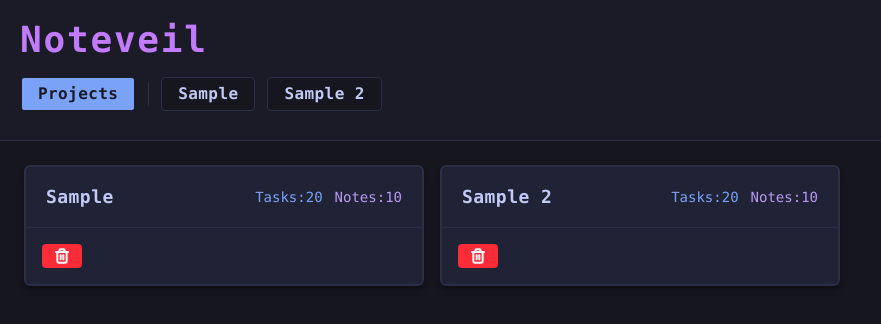
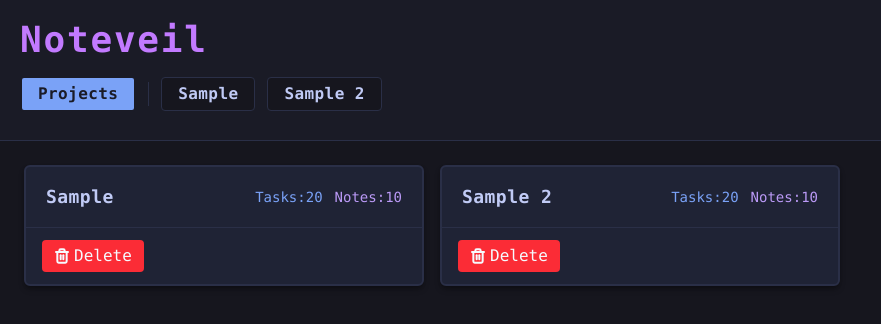
Before and after one commit to HShrigma/noteveil, a React (Vite) app in the folder frontend/: page / in a window 1280 px wide. Shown: the top 324 px of the page, without its empty margins (0-881 px from the left). Built offline with nearby package versions, Linux system fonts and the light colour scheme.

Commit message:
refactor(project): move singular project logic to own Project component

```diff
--- /dev/null
+++ b/frontend/src/components/projects/Project.tsx
@@ -0,0 +1,65 @@
+import { ProjectData } from "../../utils/registries";
+import ConfirmDeleteButton from "../shared/ConfirmDeleteButton";
+
+export interface ProjectProps {
+    project: ProjectData;
+    onProjectChange: (id: number) => void;
+    onProjectDelete: (id: number) => void;
+}
+
+export const Project = ({ project, onProjectChange, onProjectDelete }: ProjectProps) => {
+    return (
+        <div
+            key={project.id}
+            onClick={() => onProjectChange(project.id)}
+            className={`
+                group cursor-pointer
+                rounded-md border-2 border-[#2a2f47]
+                bg-[#1f2335] font-mono
+                shadow-md shadow-black/30
+                transition-all duration-200
+                hover:bg-[#24283b]
+                hover:shadow-[0_0_18px_rgba(122,162,247,0.25)]
+                hover:-translate-y-1
+                active:translate-y-0`}>
+            {/* Top row */}
+            <div className="flex items-center justify-between px-5 py-4">
+                <h2 className="text-lg font-bold tracking-wide text-[#c0caf5]">
+                    {project.title}
+                </h2>
+
+                <div className="flex gap-3 text-sm">
+                    <span className="text-[#7aa2f7]">
+                        Tasks:{project.taskCount}
+                    </span>
+                    <span className="text-[#bb9af7]">
+                        Notes:{project.noteCount}
+                    </span>
+                </div>
+            </div>
+
+            {/* Divider */}
+            <div className="h-px bg-[#2a2f47]" />
+
+            {/* Actions */}
+            <div className="flex items-center justify-between px-4 py-3">
+                <div onClick={(e) => e.stopPropagation()}>
+                    <ConfirmDeleteButton
+                        label="Delete"
+                        onConfirm={() => onProjectDelete(project.id)}/>
+                </div>
+
+                <span className={`
+                    text-xs font-semibold tracking-wide
+                    rounded-md p-2
+                    bg-[#bb9af7] text-[#fff]
+                    opacity-0 group-hover:opacity-100
+                    transition-opacity`}>
+                    Open
+                </span>
+            </div>
+        </div>
+
+    );
+}
+export default Project;
--- a/frontend/src/components/projects/Projects.tsx
+++ b/frontend/src/components/projects/Projects.tsx
@@ -1,5 +1,5 @@
-import { MAIN_STATES, MainState, ProjectData } from "../../utils/registries";
-import ConfirmDeleteButton from "../shared/ConfirmDeleteButton";
+import {ProjectData } from "../../utils/registries";
+import Project from "./Project";
 
 export interface ProjectsProps {
     projects: ProjectData[];
@@ -14,65 +14,11 @@ export const Projects = ({ projects, onProjectChange, onProjectDelete }: Project
     return (
         <div className="grid gap-4 sm:grid-cols-2 lg:grid-cols-3">
             {projects.map(project => (
-                <div
-                    key={project.id}
-                    onClick={() => onProjectChange(project.id)}
-                    className="
-            group cursor-pointer
-            rounded-md border-2 border-[#2a2f47]
-            bg-[#1f2335]
-            shadow-md shadow-black/30
-            font-mono
-            transition-all duration-200
-            hover:bg-[#24283b]
-            hover:shadow-[0_0_18px_rgba(122,162,247,0.25)]
-            hover:-translate-y-1
-            active:translate-y-0
-          "
-                >
-                    {/* Top row */}
-                    <div className="flex items-center justify-between px-5 py-4">
-                        <h2 className="text-lg font-bold tracking-wide text-[#c0caf5]">
-                            {project.title}
-                        </h2>
-
-                        <div className="flex gap-3 text-sm">
-                            <span className="text-[#7aa2f7]">
-                                Tasks:{project.taskCount}
-                            </span>
-                            <span className="text-[#bb9af7]">
-                                Notes:{project.noteCount}
-                            </span>
-                        </div>
-                    </div>
-
-                    {/* Divider */}
-                    <div className="h-px bg-[#2a2f47]" />
-
-                    {/* Actions */}
-                    <div className="flex items-center justify-between px-4 py-3">
-                        <div
-                            onClick={(e) => e.stopPropagation()}
-                        >
-                            <ConfirmDeleteButton
-                                onConfirm={() => onProjectDelete(project.id)}
-                            />
-                        </div>
-
-                        <span className="
-              text-xs font-semibold tracking-wide
-              p-2
-              rounded-md
-              bg-[#bb9af7]
-              text-[#fff]
-              opacity-0 group-hover:opacity-100
-              transition-opacity
-            ">
-                            Open→
-                        </span>
-                    </div>
-                </div>
-            ))}
+                <Project
+                    project={project}
+                    onProjectChange={onProjectChange}
+                    onProjectDelete={onProjectDelete} />)
+            )}
         </div>
     );
 };
```
